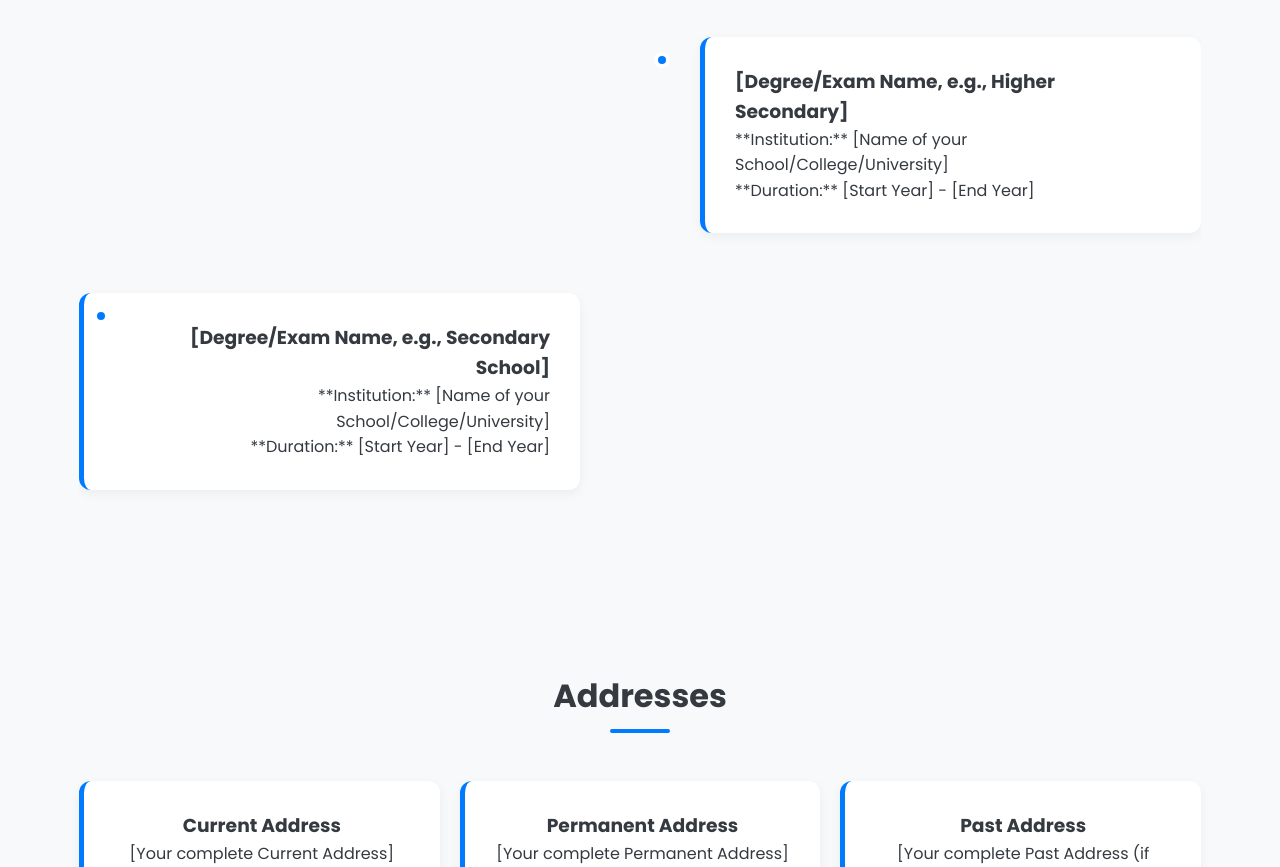
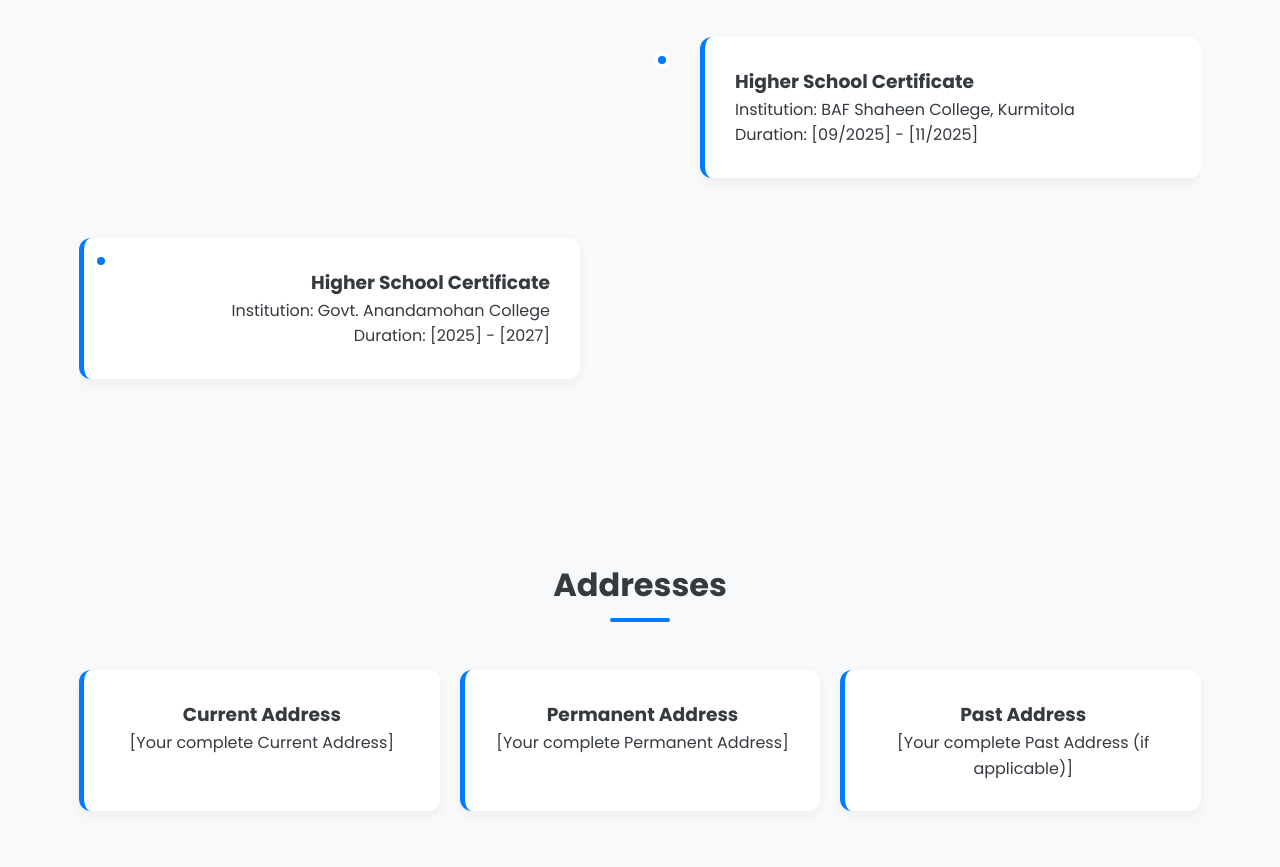
Before and after one commit to NexusXModder/starry_araf_, a plain HTML site: page index.html in a window 1280 px wide. Shown: the part 1725-2592 px from the top of the page. Drawn offline with Linux system fonts and the light colour scheme.

Commit message:
Add files via upload

```diff
--- a/index.html
+++ b/index.html
@@ -43,7 +43,7 @@
             <div class="social-links card">
                 <h3>Social Links</h3>
                 <a href="https://www.facebook.com/ArafIsAlreadyDead" target="_blank" class="social-icon facebook"><i class="fab fa-facebook-f"></i></a>
-                <a href="https://www.instagram.com/avoid_araf_" target="_blank" class="social-icon instagram"><i class="fab fa-instagram"></i></a>
+                <a href="https://www.instagram.com/starry_araf_" target="_blank" class="social-icon instagram"><i class="fab fa-instagram"></i></a>
                 <a href="https://wa.me/+8801985025080" target="_blank" class="social-icon whatsapp"><i class="fab fa-whatsapp"></i></a>
                 </div>
         </section>
@@ -62,17 +62,17 @@
                <div class="timeline-item">
                     <div class="timeline-dot"></div>
                     <div class="timeline-content card">
-                        <h3>[Degree/Exam Name, e.g., Higher Secondary]</h3>
-                        <p>**Institution:** [Name of your School/College/University]</p>
-                        <p>**Duration:** [Start Year] - [End Year]</p>
+                        <h3>Higher School Certificate</h3>
+                        <p>Institution: BAF Shaheen College, Kurmitola</p>
+                        <p>Duration: [09/2025] - [11/2025]</p>
                     </div>
                 </div>
                 <div class="timeline-item">
                     <div class="timeline-dot"></div>
                     <div class="timeline-content card">
-                        <h3>[Degree/Exam Name, e.g., Secondary School]</h3>
-                        <p>**Institution:** [Name of your School/College/University]</p>
-                        <p>**Duration:** [Start Year] - [End Year]</p>
+                        <h3>Higher School Certificate</h3>
+                        <p>Institution: Govt. Anandamohan College</p>
+                        <p>Duration: [2025] - [2027]</p>
                     </div>
                 </div>
                 </div>
```
